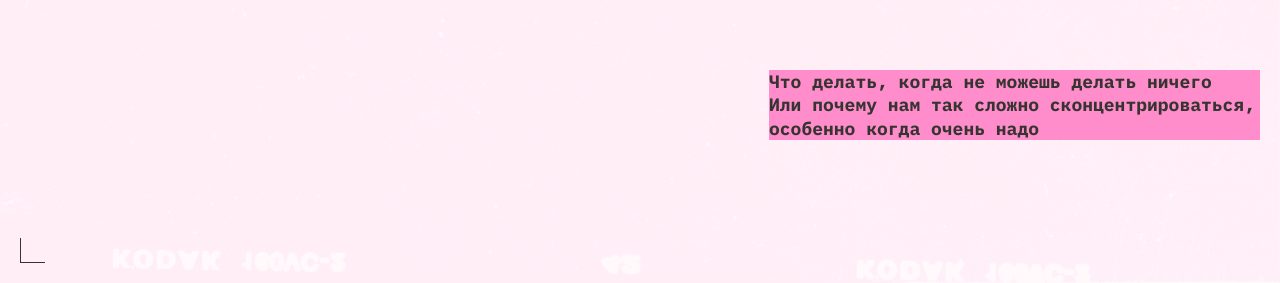
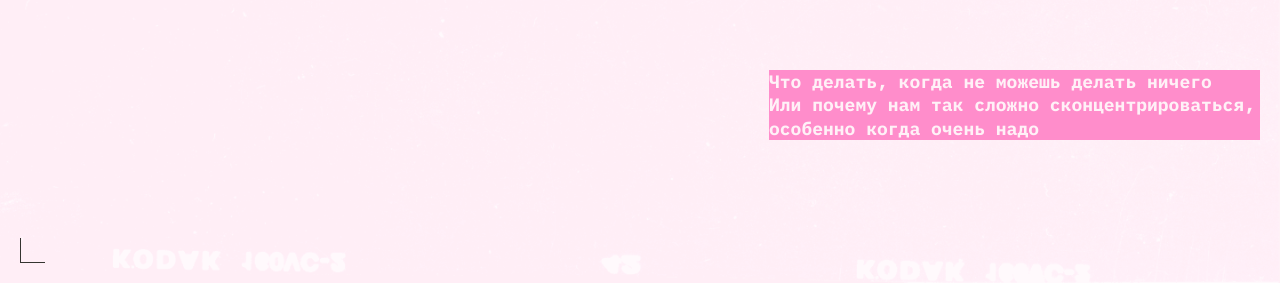
Before and after one commit to kurumi177/slozhno-sosredotochitsya-fd, a plain HTML site: page index.html in a window 1280 px wide. Shown: the part 517-800 px from the top of the page. Drawn offline with Linux system fonts and the light colour scheme.

Commit message:
last_debug

```diff
--- a/styles/light.css
+++ b/styles/light.css
@@ -62,33 +62,4 @@
   .header__rec {
     display: none;
   }
-
-
-  .text-block__content,
-  .content-section__title,
-  .header__theme-menu-button,
-  .text-link,
-  .gallery__title,
-  .text-block__title,
-  .header__description {
-    color: var(--main-text-color);
-  }
-
-
-  .gallery__title,
-  .text-block__title,
-  .header__description {
-    background-color: var(--accent-color);
-  }
-
-
-  .heading,
-  .footer__title {
-    color: var(--title-color);
-    text-shadow: 4px 4px 0 var(--accent-color);
-  }
-
-  .footer__title {
-    text-shadow: 2px 2px 0 var(--footer-shadow);
-  }
 }
```
